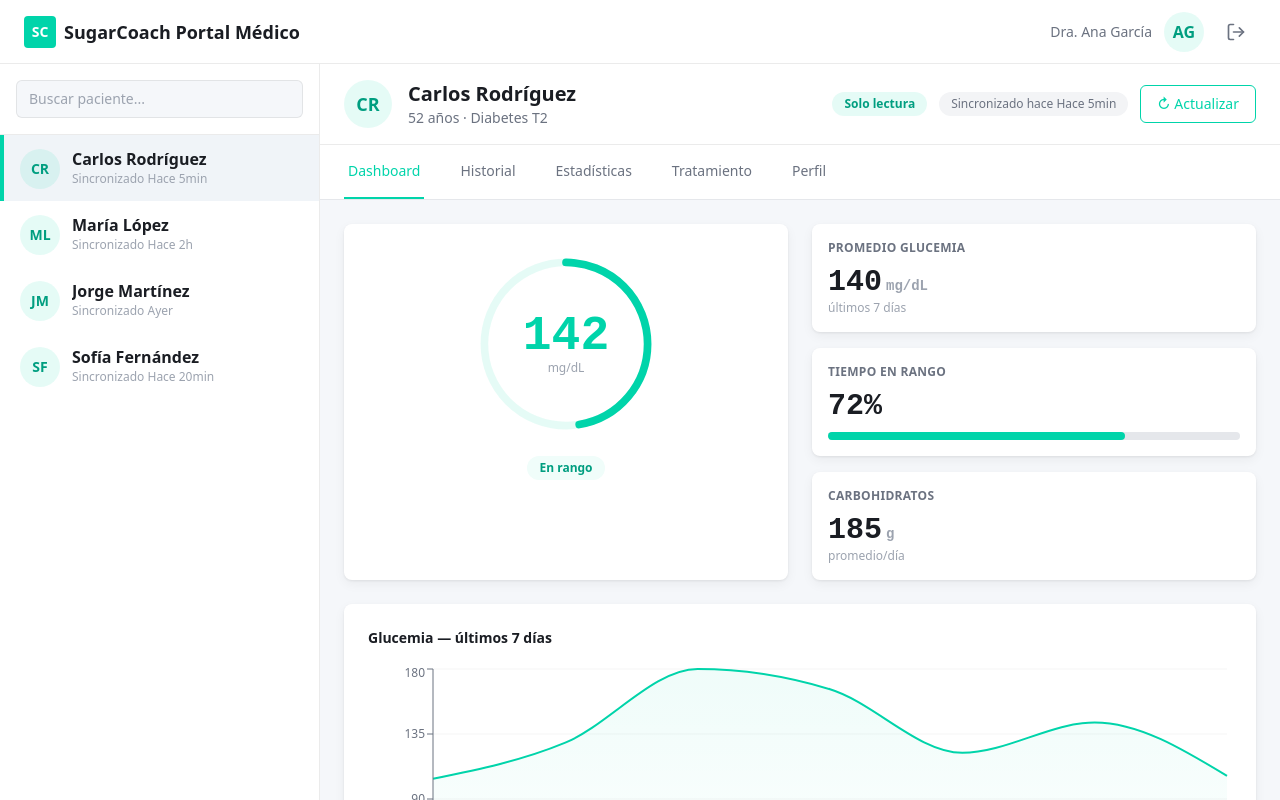
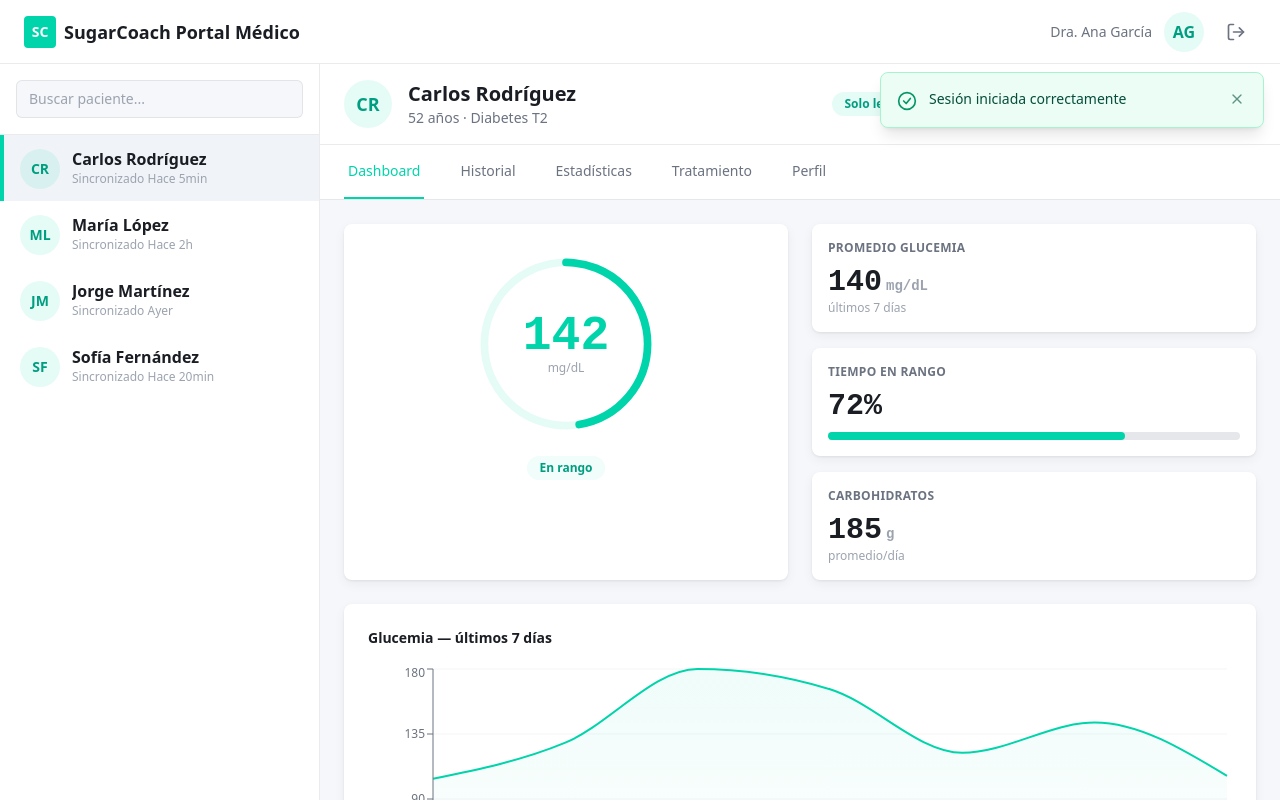
Before and after one commit to SugarCoach/sugarcoach-portal, a React (Vite) app in the folder apps/portal/: page /auth/login in a window 1280 px wide. Both pictures are taken after a click on the button "Iniciar sesión con Google". Built offline with nearby package versions, Linux system fonts and the light colour scheme.

Commit message:
feat(portal): user actions global alerts
Toast alerts to correctly inform the user about success or failure of the actions in the page

```diff
--- /dev/null
+++ b/apps/portal/src/components/ui/ToastItem.tsx
@@ -0,0 +1,164 @@
+import {
+  useCallback,
+  useEffect,
+  useRef,
+  useState,
+  type ReactNode,
+} from "react";
+import type { ToastData, ToastVariant } from "@/contexts/toast-context";
+
+const STYLES: Record<ToastVariant, { box: string; icon: string }> = {
+  success: {
+    box: "border-emerald-200 bg-emerald-50 text-emerald-900",
+    icon: "text-emerald-600",
+  },
+  error: { box: "border-red-200 bg-red-50 text-red-900", icon: "text-red-600" },
+  warning: {
+    box: "border-amber-200 bg-amber-50 text-amber-900",
+    icon: "text-amber-600",
+  },
+  info: { box: "border-sky-200 bg-sky-50 text-sky-900", icon: "text-sky-600" },
+};
+
+function Svg({ children }: { children: ReactNode }) {
+  return (
+    <svg
+      width="20"
+      height="20"
+      viewBox="0 0 24 24"
+      fill="none"
+      stroke="currentColor"
+      strokeWidth="2"
+      strokeLinecap="round"
+      strokeLinejoin="round"
+      aria-hidden="true"
+    >
+      {children}
+    </svg>
+  );
+}
+
+const ICONS: Record<ToastVariant, ReactNode> = {
+  success: (
+    <Svg>
+      <circle cx="12" cy="12" r="10" />
+      <polyline points="8 12 11 15 16 9" />
+    </Svg>
+  ),
+  error: (
+    <Svg>
+      <circle cx="12" cy="12" r="10" />
+      <line x1="15" y1="9" x2="9" y2="15" />
+      <line x1="9" y1="9" x2="15" y2="15" />
+    </Svg>
+  ),
+  warning: (
+    <Svg>
+      <path d="M10.3 3.9 1.8 18a2 2 0 0 0 1.7 3h17a2 2 0 0 0 1.7-3L13.7 3.9a2 2 0 0 0-3.4 0z" />
+      <line x1="12" y1="9" x2="12" y2="13" />
+      <line x1="12" y1="17" x2="12.01" y2="17" />
+    </Svg>
+  ),
+  info: (
+    <Svg>
+      <circle cx="12" cy="12" r="10" />
+      <line x1="12" y1="16" x2="12" y2="12" />
+      <line x1="12" y1="8" x2="12.01" y2="8" />
+    </Svg>
+  ),
+};
+
+const EXIT_MS = 250;
+
+interface ToastItemProps {
+  toast: ToastData;
+  onDismiss: (id: string) => void;
+}
+
+export function ToastItem({ toast, onDismiss }: ToastItemProps) {
+  const { id, variant, title, message, duration } = toast;
+  const [paused, setPaused] = useState(false);
+  const [entered, setEntered] = useState(false);
+  const [leaving, setLeaving] = useState(false);
+  const closing = useRef(false);
+  const exitTimer = useRef<number | undefined>(undefined);
+  const styles = STYLES[variant];
+
+  // Enter: mount in the "hidden" state, then flip on the next painted frame
+  // so the browser has a starting point to transition from
+  useEffect(() => {
+    let raf2 = 0;
+    const raf1 = requestAnimationFrame(() => {
+      raf2 = requestAnimationFrame(() => setEntered(true));
+    });
+    return () => {
+      cancelAnimationFrame(raf1);
+      cancelAnimationFrame(raf2);
+    };
+  }, []);
+
+  // Exit: play the leave transition, then actually remove the toast
+  const close = useCallback(() => {
+    if (closing.current) return;
+    closing.current = true;
+    setLeaving(true);
+    exitTimer.current = window.setTimeout(() => onDismiss(id), EXIT_MS);
+  }, [id, onDismiss]);
+
+  useEffect(() => () => window.clearTimeout(exitTimer.current), []);
+
+  // Auto-dismiss; hovering or focusing the toast pauses it
+  useEffect(() => {
+    if (duration <= 0 || paused || leaving) return;
+    const timer = setTimeout(close, duration);
+    return () => clearTimeout(timer);
+  }, [duration, paused, leaving, close]);
+
+  const visible = entered && !leaving;
+
+  return (
+    <div
+      // Errors and warnings interrupt screen readers, the rest are announced politely
+      role={variant === "error" || variant === "warning" ? "alert" : "status"}
+      onMouseEnter={() => setPaused(true)}
+      onMouseLeave={() => setPaused(false)}
+      onFocus={() => setPaused(true)}
+      onBlur={() => setPaused(false)}
+      className={`pointer-events-auto flex w-full items-start gap-3 rounded-lg border p-4 shadow-lg transition-all duration-300 ease-out motion-reduce:transition-none sm:w-96 ${
+        visible ? "translate-x-0 opacity-100" : "translate-x-12 opacity-0"
+      } ${styles.box}`}
+    >
+      <span className={`mt-0.5 shrink-0 ${styles.icon}`}>{ICONS[variant]}</span>
+
+      <div className="min-w-0 flex-1">
+        {title && <p className="text-sm font-semibold">{title}</p>}
+        <p
+          className={`break-words text-sm ${title ? "mt-0.5 opacity-90" : ""}`}
+        >
+          {message}
+        </p>
+      </div>
+
+      <button
+        type="button"
+        onClick={close}
+        aria-label="Cerrar notificación"
+        className="shrink-0 rounded p-0.5 opacity-60 transition hover:opacity-100 focus:outline-none focus-visible:ring-2 focus-visible:ring-current"
+      >
+        <svg
+          width="16"
+          height="16"
+          viewBox="0 0 24 24"
+          fill="none"
+          stroke="currentColor"
+          strokeWidth="2"
+          strokeLinecap="round"
+          aria-hidden="true"
+        >
+          <line x1="18" y1="6" x2="6" y2="18" />
+          <line x1="6" y1="6" x2="18" y2="18" />
+        </svg>
+      </button>
+    </div>
+  );
+}
--- /dev/null
+++ b/apps/portal/src/contexts/ToastProvider.tsx
@@ -0,0 +1,74 @@
+import { useCallback, useMemo, useRef, useState, type ReactNode } from "react";
+import { createPortal } from "react-dom";
+import {
+  ToastContext,
+  type ToastApi,
+  type ToastData,
+  type ToastOptions,
+  type ToastVariant,
+} from "./toast-context";
+import { ToastItem } from "@/components/ui/ToastItem";
+
+const MAX_TOASTS = 4;
+
+const DEFAULT_DURATION: Record<ToastVariant, number> = {
+  success: 4000,
+  info: 4000,
+  warning: 6000,
+  error: 7000,
+};
+
+export function ToastProvider({ children }: { children: ReactNode }) {
+  const [toasts, setToasts] = useState<ToastData[]>([]);
+  const counter = useRef(0);
+
+  const dismiss = useCallback((id: string) => {
+    setToasts((prev) => prev.filter((t) => t.id !== id));
+  }, []);
+
+  const dismissAll = useCallback(() => setToasts([]), []);
+
+  const push = useCallback(
+    (variant: ToastVariant, message: string, options?: ToastOptions) => {
+      const id = `toast-${++counter.current}`;
+      const toast: ToastData = {
+        id,
+        variant,
+        message,
+        title: options?.title,
+        duration: options?.duration ?? DEFAULT_DURATION[variant],
+      };
+      // Keep only the newest MAX_TOASTS
+      setToasts((prev) => [...prev, toast].slice(-MAX_TOASTS));
+      return id;
+    },
+    [],
+  );
+
+  // Stable reference: components calling useToast() don't re-render when toasts change
+  const api = useMemo<ToastApi>(
+    () => ({
+      success: (message, options) => push("success", message, options),
+      error: (message, options) => push("error", message, options),
+      warning: (message, options) => push("warning", message, options),
+      info: (message, options) => push("info", message, options),
+      dismiss,
+      dismissAll,
+    }),
+    [push, dismiss, dismissAll],
+  );
+
+  return (
+    <ToastContext.Provider value={api}>
+      {children}
+      {createPortal(
+        <div className="pointer-events-none fixed inset-x-0 top-16 z-50 flex flex-col items-stretch gap-2 px-4 pb-4 pt-2 sm:left-auto sm:items-end">
+          {toasts.map((t) => (
+            <ToastItem key={t.id} toast={t} onDismiss={dismiss} />
+          ))}
+        </div>,
+        document.body,
+      )}
+    </ToastContext.Provider>
+  );
+}
--- /dev/null
+++ b/apps/portal/src/contexts/toast-context.ts
@@ -0,0 +1,28 @@
+import { createContext } from "react";
+
+export type ToastVariant = "success" | "error" | "warning" | "info";
+
+export interface ToastOptions {
+  title?: string;
+  /** Milliseconds before auto-dismiss. Use 0 for a toast that stays until closed. */
+  duration?: number;
+}
+
+export interface ToastData {
+  id: string;
+  variant: ToastVariant;
+  message: string;
+  title?: string;
+  duration: number;
+}
+
+export interface ToastApi {
+  success: (message: string, options?: ToastOptions) => string;
+  error: (message: string, options?: ToastOptions) => string;
+  warning: (message: string, options?: ToastOptions) => string;
+  info: (message: string, options?: ToastOptions) => string;
+  dismiss: (id: string) => void;
+  dismissAll: () => void;
+}
+
+export const ToastContext = createContext<ToastApi | undefined>(undefined);
--- /dev/null
+++ b/apps/portal/src/hooks/useToast.ts
@@ -0,0 +1,8 @@
+import { useContext } from "react";
+import { ToastContext } from "@/contexts/toast-context";
+
+export function useToast() {
+  const ctx = useContext(ToastContext);
+  if (!ctx) throw new Error("useToast must be used within a ToastProvider");
+  return ctx;
+}
--- a/apps/portal/src/layouts/AppLayout.tsx
+++ b/apps/portal/src/layouts/AppLayout.tsx
@@ -5,6 +5,7 @@ import Sidebar from "@/components/Sidebar";
 import { LoadingFallback } from "@/components/LoadingFallback";
 import { usePatient } from "@/contexts/PatientContext";
 import { useAuth } from "../hooks/useAuth";
+import { useToast } from "@/hooks/useToast";
 
 interface AppLayoutProps {
     children?: ReactNode;
@@ -13,6 +14,7 @@ interface AppLayoutProps {
 export function AppLayout({ children }: AppLayoutProps) {
     const { doctor, logout } = useAuth();
     const { filteredPatients, selectedPatient, setSelectedPatient, searchQuery, setSearchQuery } = usePatient();
+    const toast = useToast();
 
     return (
         <div className="flex h-screen w-full bg-sc-bg">
@@ -38,7 +40,7 @@ export function AppLayout({ children }: AppLayoutProps) {
                     type="button"
                     onClick={() => {
                         logout();
-                        // TODO: show info notification (e.g. "Sesión cerrada")
+                        toast.info("Sesión cerrada");
                     }}
                     aria-label="Cerrar sesión"
                     title="Cerrar sesión"
--- a/apps/portal/src/main.tsx
+++ b/apps/portal/src/main.tsx
@@ -4,6 +4,7 @@ import { QueryClient, QueryClientProvider } from "@tanstack/react-query";
 import App from "./App";
 import { AuthProvider } from "./contexts/AuthProvider";
 import "./index.css";
+import { ToastProvider } from "./contexts/ToastProvider";
 
 const queryClient = new QueryClient({
   defaultOptions: { mutations: { retry: false } },
@@ -12,9 +13,11 @@ const queryClient = new QueryClient({
 ReactDOM.createRoot(document.getElementById("root")!).render(
   <React.StrictMode>
     <QueryClientProvider client={queryClient}>
-      <AuthProvider>
-        <App />
-      </AuthProvider>
+      <ToastProvider>
+        <AuthProvider>
+          <App />
+        </AuthProvider>
+      </ToastProvider>
     </QueryClientProvider>
   </React.StrictMode>,
 );
--- a/apps/portal/src/pages/auth/LoginPage.tsx
+++ b/apps/portal/src/pages/auth/LoginPage.tsx
@@ -8,6 +8,7 @@ import { useLoginMutation } from "../../hooks/useLoginMutation";
 import { useGoogleLoginMutation } from "../../hooks/useGoogleLoginMutation";
 import { AuthError } from "../../services/authService";
 import { PATHS } from "@/routes/paths";
+import { useToast } from "@/hooks/useToast";
 
 function EyeIcon({ off }: { off: boolean }) {
   return (
@@ -58,6 +59,7 @@ export default function LoginPage() {
   const googleMutation = useGoogleLoginMutation();
   const navigate = useNavigate();
   const location = useLocation();
+  const toast = useToast();
   const [showPassword, setShowPassword] = useState(false);
 
   const redirectTo =
@@ -83,7 +85,7 @@ export default function LoginPage() {
       error instanceof AuthError && error.code === "INVALID_CREDENTIALS"
         ? error.message
         : "No pudimos iniciar sesión. Intentá nuevamente.";
-    // TODO: show error notification with `message`
+    toast.error(message);
     setError("root.serverError", { message });
   };
 
@@ -91,7 +93,7 @@ export default function LoginPage() {
     try {
       const { doctor } = await loginMutation.mutateAsync(values);
       signIn(doctor);
-      // TODO: show success notification (e.g. "Sesión iniciada correctamente")
+      toast.success("Sesión iniciada correctamente");
       navigate(redirectTo, { replace: true });
     } catch (error) {
       handleAuthError(error);
@@ -103,7 +105,7 @@ export default function LoginPage() {
     try {
       const { doctor } = await googleMutation.mutateAsync();
       signIn(doctor);
-      // TODO: show success notification (e.g. "Sesión iniciada correctamente")
+      toast.success("Sesión iniciada correctamente");
       navigate(redirectTo, { replace: true });
     } catch (error) {
       handleAuthError(error);
@@ -132,15 +134,6 @@ export default function LoginPage() {
         noValidate
         className="space-y-4"
       >
-        {errors.root?.serverError && (
-          <div
-            role="alert"
-            className="rounded-lg border border-red-200 bg-red-50 px-3 py-2 text-sm text-red-700"
-          >
-            {errors.root.serverError.message}
-          </div>
-        )}
-
         <div>
           <label
             htmlFor="email"
```
